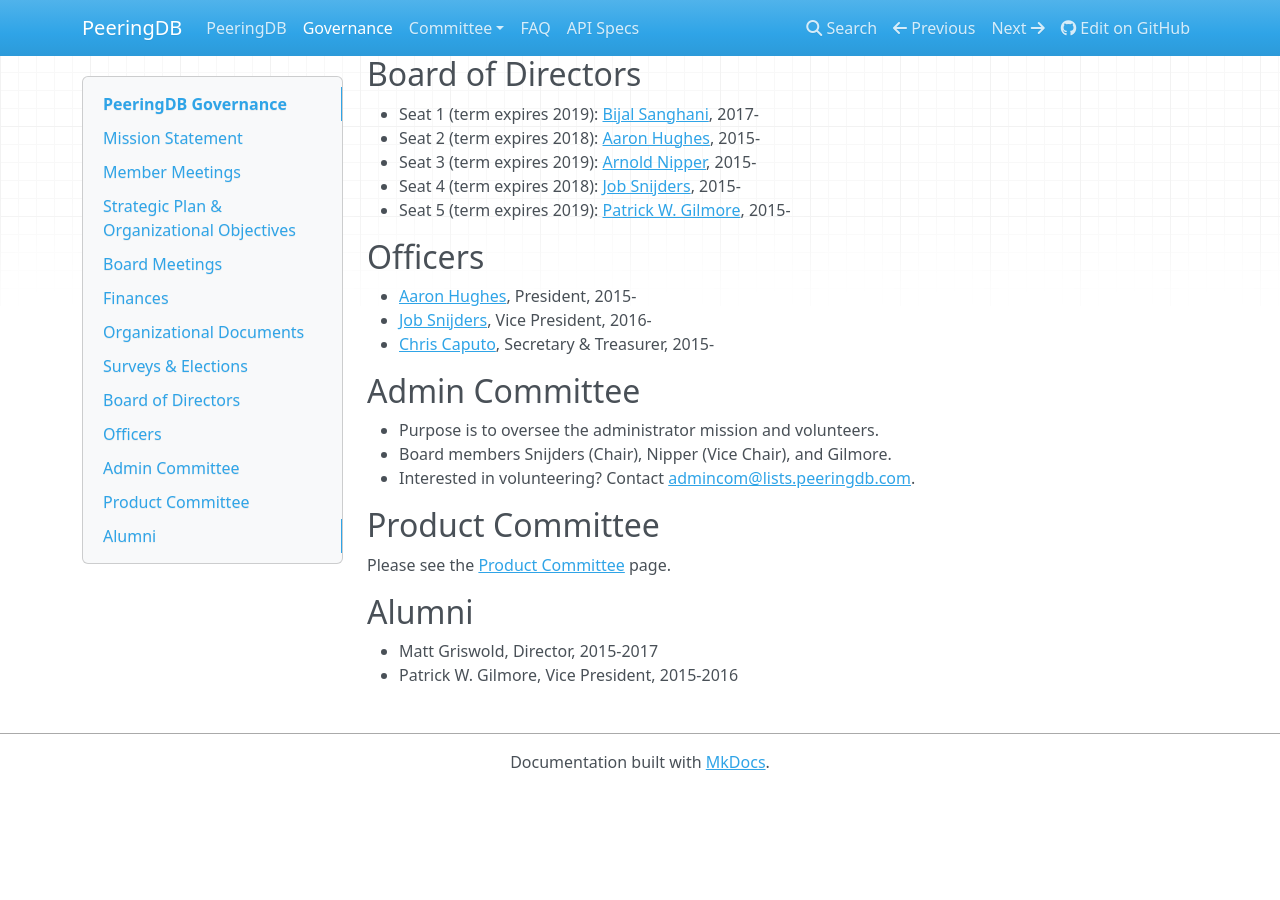
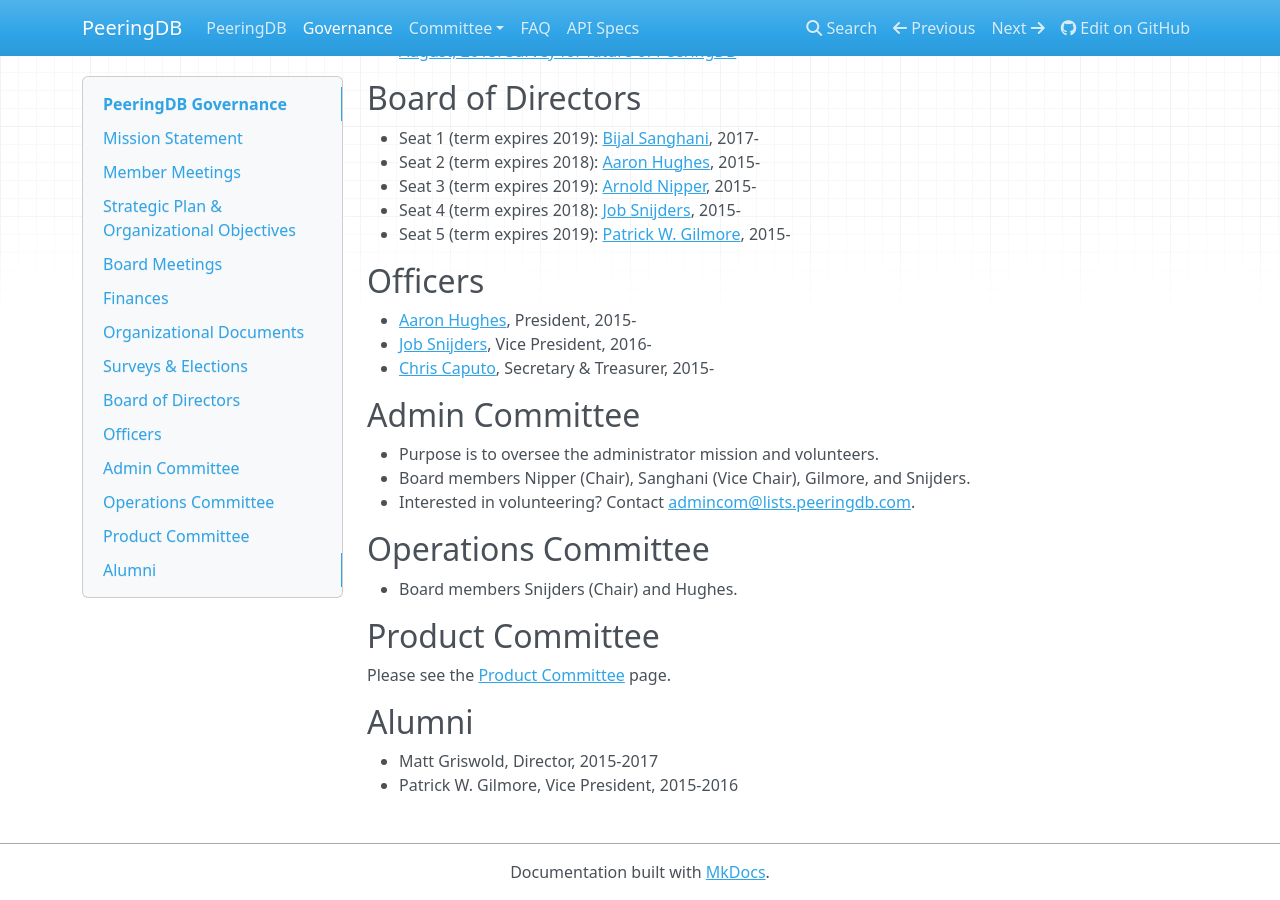
Before and after one commit to peeringdb/docs, an MkDocs documentation site: the page built from docs/gov.md, in a window 1280 px wide and 900 px high, scrolled down 1572 px. Built offline with MkDocs 1.6.1, drawn with Linux system fonts in a browser that asks for light colours; nearby versions of some CDN libraries; old or Windows-style settings are respelled for this version of MkDocs; before the commit the page ends 2362 px from its top, so only the background shows below that.

Commit message:
2017-09-20 Board Meeting and committee updates.

```diff
--- a/docs/gov.md
+++ b/docs/gov.md
@@ -81,8 +82,12 @@
 ## Admin Committee
 
 - Purpose is to oversee the administrator mission and volunteers.
-- Board members Snijders (Chair), Nipper (Vice Chair), and Gilmore.
+- Board members Nipper (Chair), Sanghani (Vice Chair), Gilmore, and Snijders.
 - Interested in volunteering? Contact [admincom@lists.peeringdb.com](mailto:admincom@lists.peeringdb.com).
+
+## Operations Committee
+
+- Board members Snijders (Chair) and Hughes.
 
 ## Product Committee
 
```
Also changed, not shown: other parts of docs/gov.md (+1 -0 lines), docs/committee/product/index.md (+2 -2 lines), 2 other files.
